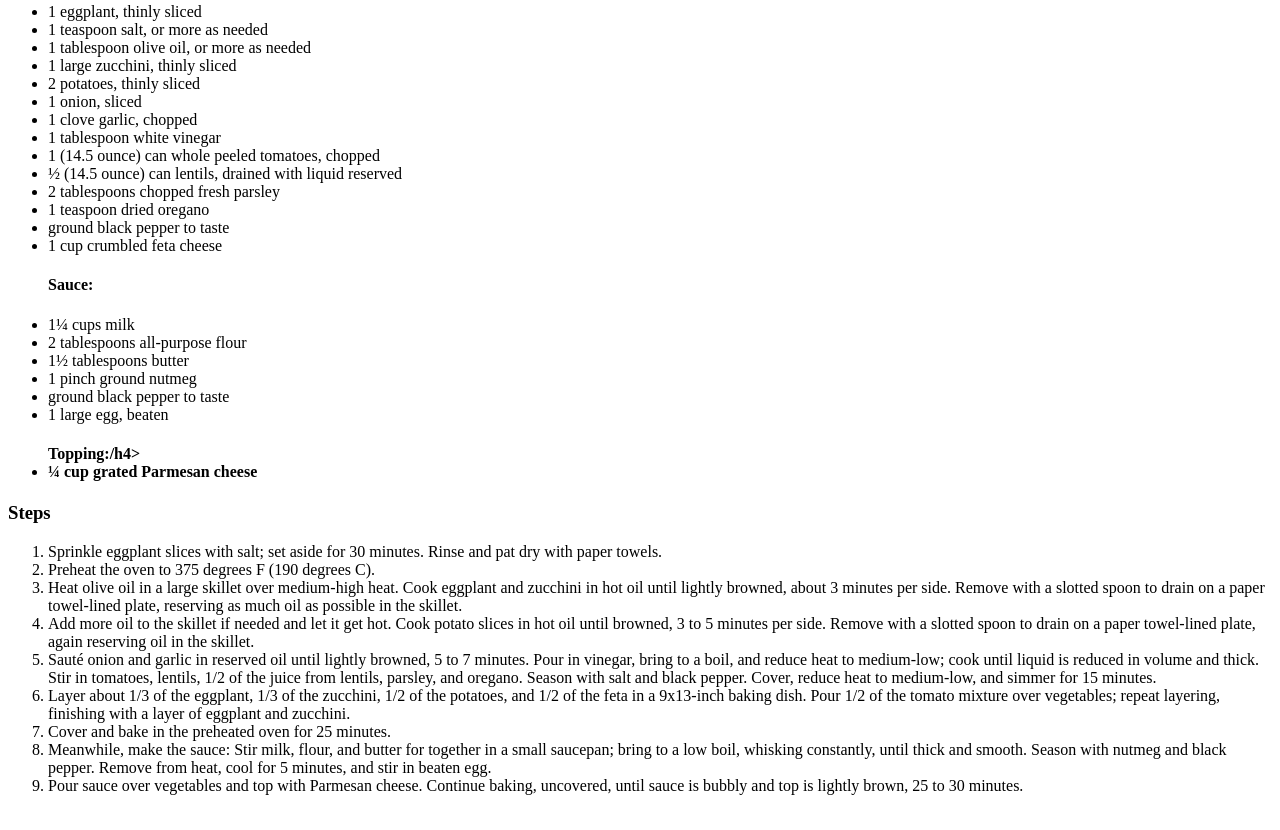
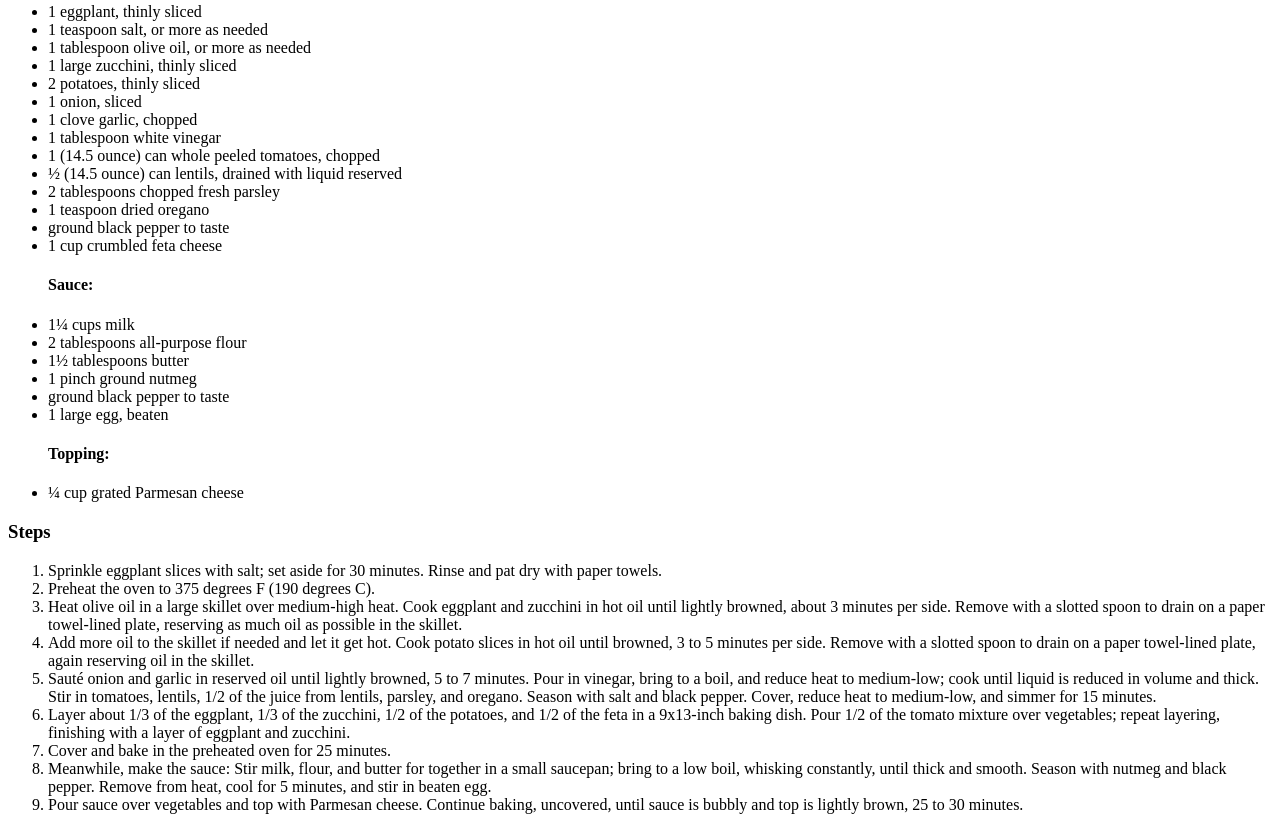
Before and after one commit to tiozzogabi/odin-recipes, a plain HTML site: page recipes/vegetarianMoussaka.html in a window 1280 px wide. Shown: the part 525-1355 px from the top of the page. Drawn offline with Linux system fonts and the light colour scheme.

Commit message:
Correct h4 tag of topping

```diff
--- a/recipes/vegetarianMoussaka.html
+++ b/recipes/vegetarianMoussaka.html
@@ -38,7 +38,7 @@
         <li>1 pinch ground nutmeg</li>
         <li>ground black pepper to taste</li>
         <li>1 large egg, beaten</li>
-        <h4>Topping:/h4>
+        <h4>Topping:</h4>
             <li>¼ cup grated Parmesan cheese</li>
     </ul>
 
```
